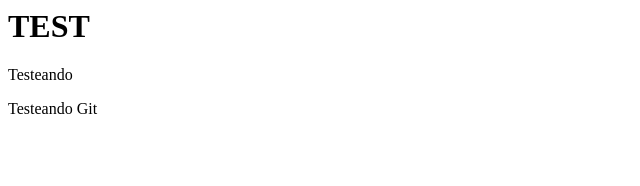
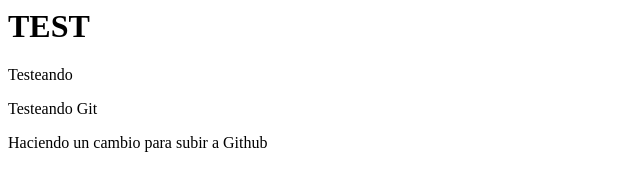
Before and after one commit to AleJBN/libro, a plain HTML site: page index.html in a window 1280 px wide. Shown: the whole page, without its empty margins (0-640 px from the left). Drawn offline with Linux system fonts and the light colour scheme.

Commit message:
creacion del archivo newdoc.html y mod. index.html

```diff
--- a/index.html
+++ b/index.html
@@ -1,3 +1,4 @@
 <h1>TEST</h1>
 <p>Testeando</p>
 <p>Testeando Git</p>
+<p>Haciendo un cambio para subir a Github</p>
```
Also changed, not shown: newdoc.html (added, +1 -0 lines).
